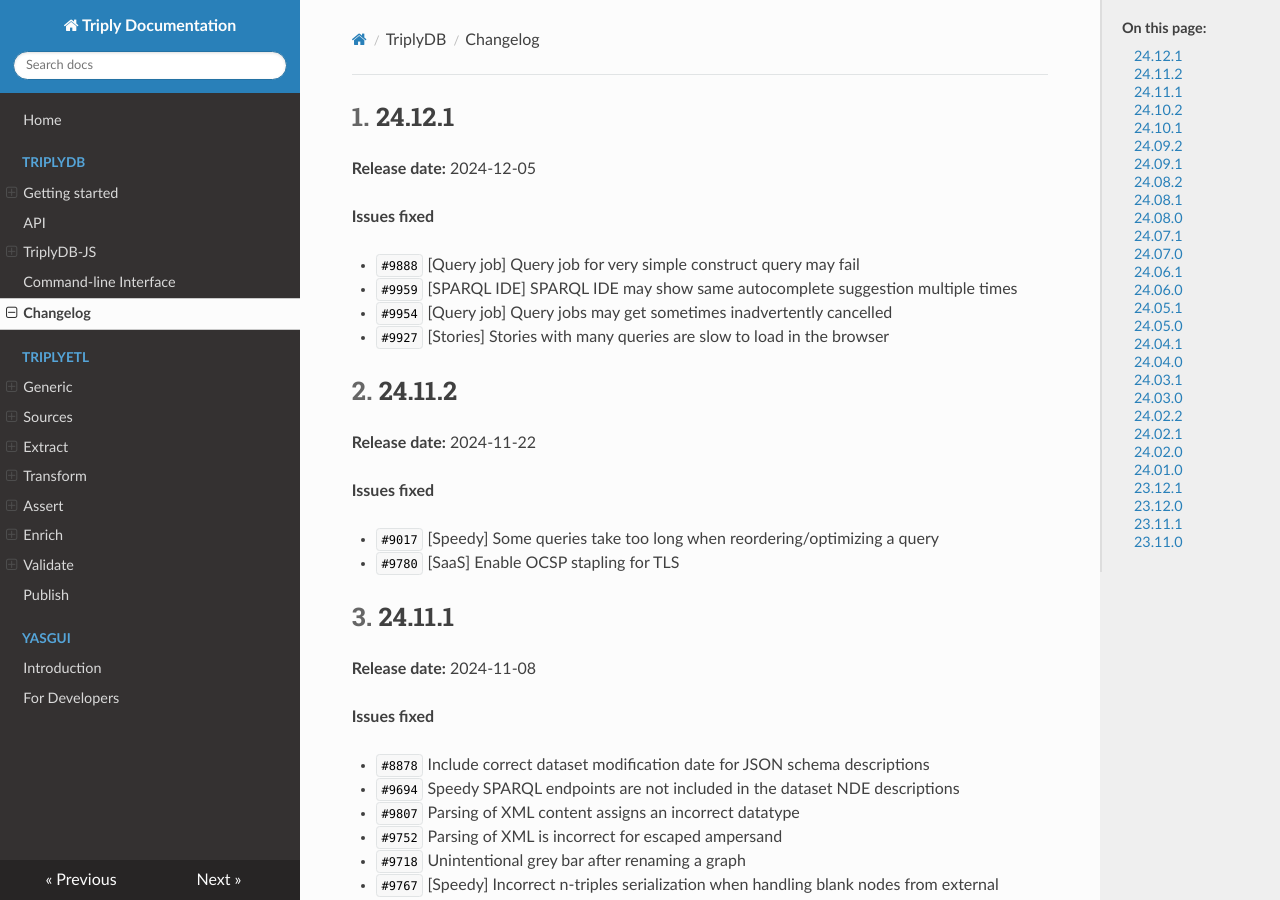
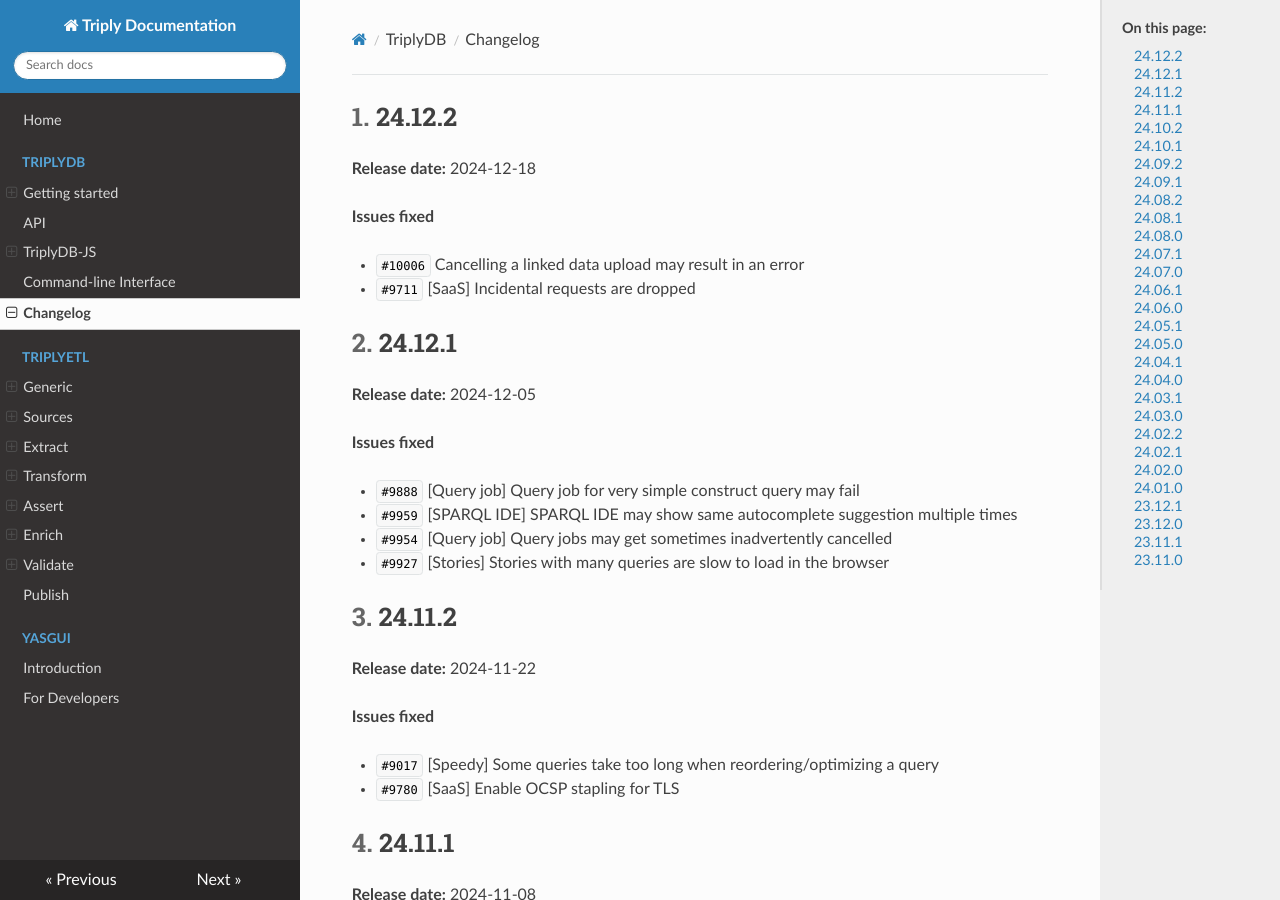
Before and after one commit to TriplyDB/Documentation, an MkDocs documentation site: the page built from docs/triplydb-changelog/index.md, in a window 1280 px wide and 900 px high. Built offline with MkDocs 1.6.1, drawn with Linux system fonts in a browser that asks for light colours.

Commit message:
updated changelog

```diff
--- a/docs/triplydb-changelog/index.md
+++ b/docs/triplydb-changelog/index.md
@@ -5,6 +5,15 @@
 
 [TOC]
 
+
+## 24.12.2 {#24.12.2}
+
+**Release date:** 2024-12-18
+
+**Issues fixed**
+
+- `#10006` Cancelling a linked data upload may result in an error
+- `#9711` [SaaS] Incidental requests are dropped
 
 
 
```
Also changed, not shown: docs/triplydb-technical-changelog/index.md (+4 -0 lines).
